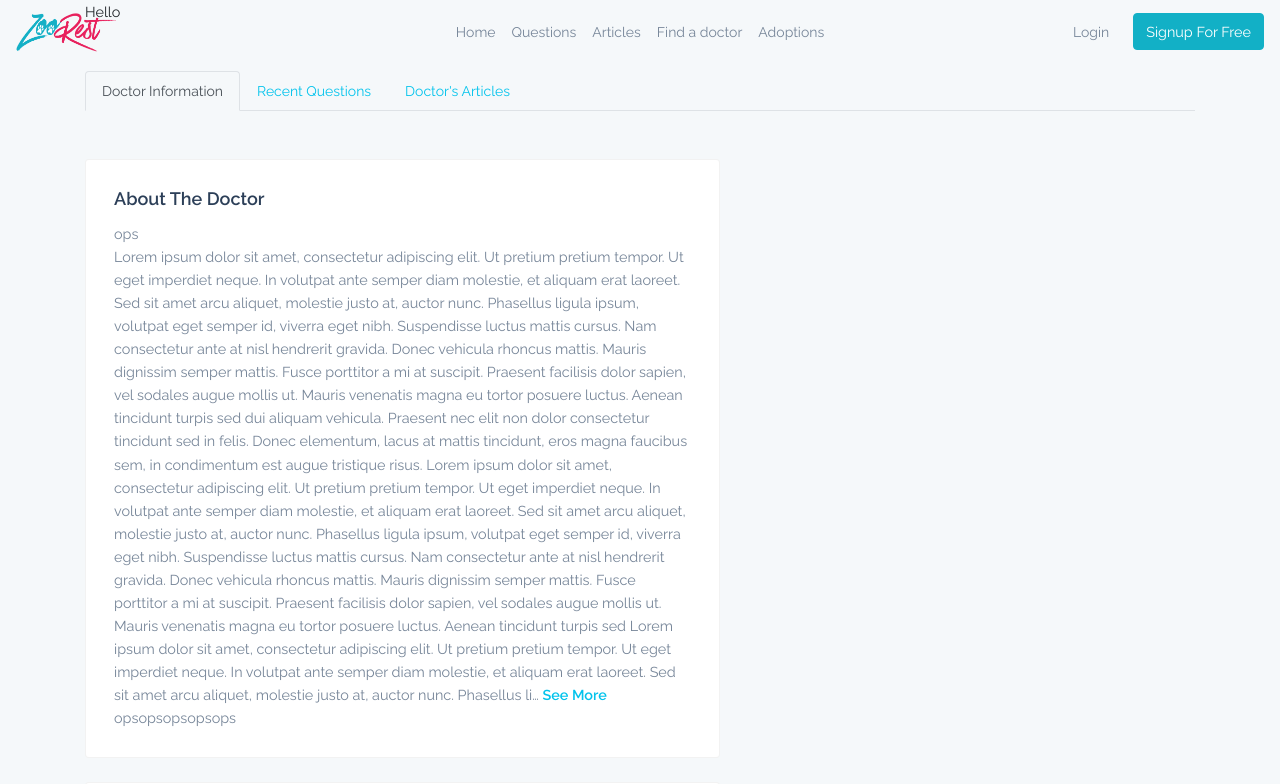
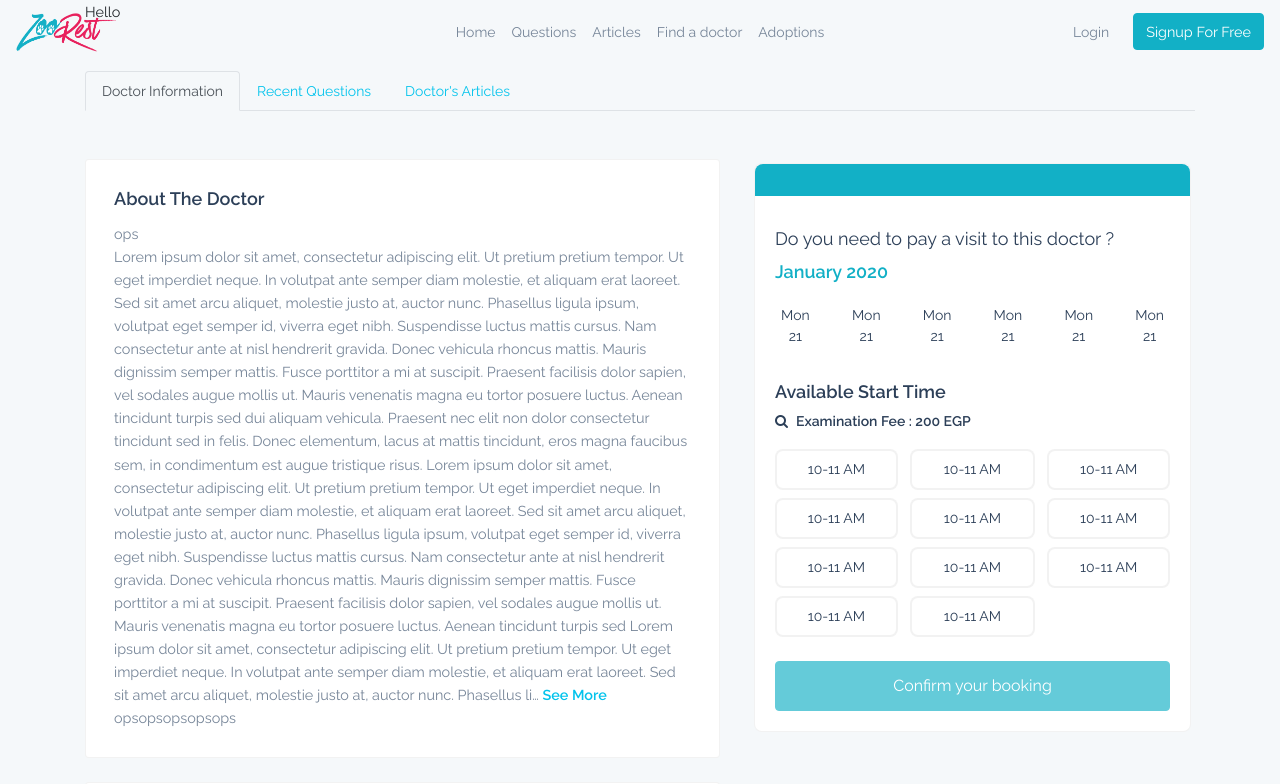
Before and after one commit to eng-mahmoud-adel/Zoorest-React.js, a React (Create React App) app: page /doctor/profile/1881 in a window 1280 px wide. Shown: the top 784 px of the page. Built offline with nearby package versions, Linux system fonts and the light colour scheme.

Commit message:
provider-appointment https://trello.com/c/iAGL5Av6/

```diff
--- a/src/components/Cards/Articles/Article.js
+++ b/src/components/Cards/Articles/Article.js
@@ -5,7 +5,7 @@ import {Card,Row,Col} from "react-bootstrap";
 const Article = (props) => {
     const model = props.article;
     return (
-        <Card className={"card article-card m-1"}>
+        <Card className={"article-card m-1"}>
             <Card.Title>{model ? model.title : props.cardTitle}</Card.Title>
             <small className="small-text">{model ? model.human_created_at : props.cardTime}</small>
             <div className="img-container">
--- /dev/null
+++ b/src/components/Cards/Booking/Booking.js
@@ -0,0 +1,86 @@
+import React, { useState } from 'react';
+import {Card,Row,Col} from "react-bootstrap";
+import Button from '../../Buttons/Button/Button';
+
+const Booking = () => {
+    // const [time, setTime]= useState("");
+    const [disable, setDisable]= useState("disabled");
+
+    // const handleDisable = (e) => {
+    //     (e.target.value !== "") ? setDisable("") : setDisable("disabled");
+    // }
+
+    return (
+        <Card className={"booking-card m-1"}>
+            <Card.Title className= "py-3"></Card.Title>
+            <Card.Body>
+                <h5>Do you need to pay a visit to this doctor ?</h5>
+                <span className="date font-weight-bold">January 2020</span>
+                <div className= "week mt-2 mb-4 text-center">
+                    <Row>
+                        <Col md= {2} className= "day">
+                            <Button text= "Mon 21" color= "btn btn-outline-info" size= "btn-sm" />
+                        </Col>
+                        <Col md= {2} className= "day">
+                            <Button text= "Mon 21" color= "btn btn-outline-info" size= "btn-sm" />
+                        </Col>
+                        <Col md= {2} className= "day">
+                            <Button text= "Mon 21" color= "btn btn-outline-info" size= "btn-sm" />
+                        </Col>
+                        <Col md= {2} className= "day">
+                            <Button text= "Mon 21" color= "btn btn-outline-info" size= "btn-sm" />
+                        </Col>
+                        <Col md= {2} className= "day">
+                            <Button text= "Mon 21" color= "btn btn-outline-info" size= "btn-sm" />
+                        </Col>
+                        <Col md= {2} className= "day">
+                            <Button text= "Mon 21" color= "btn btn-outline-info" size= "btn-sm" />
+                        </Col>
+                    </Row>
+                </div>
+                <h5 className= "font-weight-bold">Available Start Time</h5>
+                <Card.Text className= "font-weight-bold"><i class="fa fa-search mr-2" aria-hidden="true"></i>Examination Fee : 200 EGP</Card.Text>
+                <div className= "time mb-3">
+                    <Row>
+                        <Col md= {4} className= "mb-2 pr-1">
+                            <Button text= "10-11 AM" color= "btn btn-outline-info" size= "btn-sm" onClick= {() => setDisable("")} />
+                        </Col>
+                        <Col md= {4} className= "mb-2 px-2">
+                            <Button text= "10-11 AM" color= "btn btn-outline-info" size= "btn-sm" />
+                        </Col>
+                        <Col md= {4} className= "mb-2 pl-1">
+                            <Button text= "10-11 AM" color= "btn btn-outline-info" size= "btn-sm" />
+                        </Col>
+                        <Col md= {4} className= "mb-2 pr-1">
+                            <Button text= "10-11 AM" color= "btn btn-outline-info" size= "btn-sm" />
+                        </Col>
+                        <Col md= {4} className= "mb-2 px-2">
+                            <Button text= "10-11 AM" color= "btn btn-outline-info" size= "btn-sm" />
+                        </Col>
+                        <Col md= {4} className= "mb-2 pl-1">
+                            <Button text= "10-11 AM" color= "btn btn-outline-info" size= "btn-sm" />
+                        </Col>
+                        <Col md= {4} className= "mb-2 pr-1">
+                            <Button text= "10-11 AM" color= "btn btn-outline-info" size= "btn-sm" />
+                        </Col>
+                        <Col md= {4} className= "mb-2 px-2">
+                            <Button text= "10-11 AM" color= "btn btn-outline-info" size= "btn-sm" />
+                        </Col>
+                        <Col md= {4} className= "mb-2 pl-1">
+                            <Button text= "10-11 AM" color= "btn btn-outline-info" size= "btn-sm" />
+                        </Col>
+                        <Col md= {4} className= "mb-2 pr-1">
+                            <Button text= "10-11 AM" color= "btn btn-outline-info" size= "btn-sm" />
+                        </Col>
+                        <Col md= {4} className= "mb-2 px-2">
+                            <Button text= "10-11 AM" color= "btn btn-outline-info" size= "btn-sm" />
+                        </Col>
+                    </Row>
+                </div>
+                <Button text="Confirm your booking" color="btn btn-info" size="btn-lg" disabled= {disable}/>
+            </Card.Body>
+        </Card>
+    )
+}
+
+export default Booking;
--- a/src/pages/FindDoctors/Doctor/Info.jsx
+++ b/src/pages/FindDoctors/Doctor/Info.jsx
@@ -1,5 +1,6 @@
 import React, { Fragment } from 'react';
 import { Card } from 'react-bootstrap';
+import Booking from '../../../components/Cards/Booking/Booking';
 
 const Info = (props) => {
 
@@ -45,7 +46,7 @@ const Info = (props) => {
                 </div>
 
                 <div className= "col-md-5">
-
+                    <Booking />
                 </div>
             </div>
         </Fragment>
--- a/src/sass/components/cards/_cards.scss
+++ b/src/sass/components/cards/_cards.scss
@@ -601,3 +601,46 @@
 }
 
 /* ***************************************************** */
+
+/* for booking component */
+.booking-card {
+  border-radius: $border-radius-8;
+  color: $dark;
+  .card-title {
+    background-color: $info;
+    border-top-right-radius: $border-radius-8;
+    border-top-left-radius: $border-radius-8;
+  }
+  .date {
+    color: $info;
+    font-size: $font-size-18;
+  }
+  .week {
+    .day {
+      button {
+        border-color: transparent;
+        color: $dark;
+        border-radius: $border-radius-8;
+        &:hover, &:focus {
+          background-color: $info;
+          color: $light;
+        }
+      }
+    }
+  }
+  .card-text {
+    font-size: $font-size-14;;
+  }
+  .time {
+    button {
+      border-color: rgba(0, 0, 0, 0.05);
+      border-radius: $border-radius-8;
+      color: $dark;
+      &:hover, &:focus {
+        color: $light;
+      }
+    }
+  }
+}
+
+/* ***************************************************** */
```
